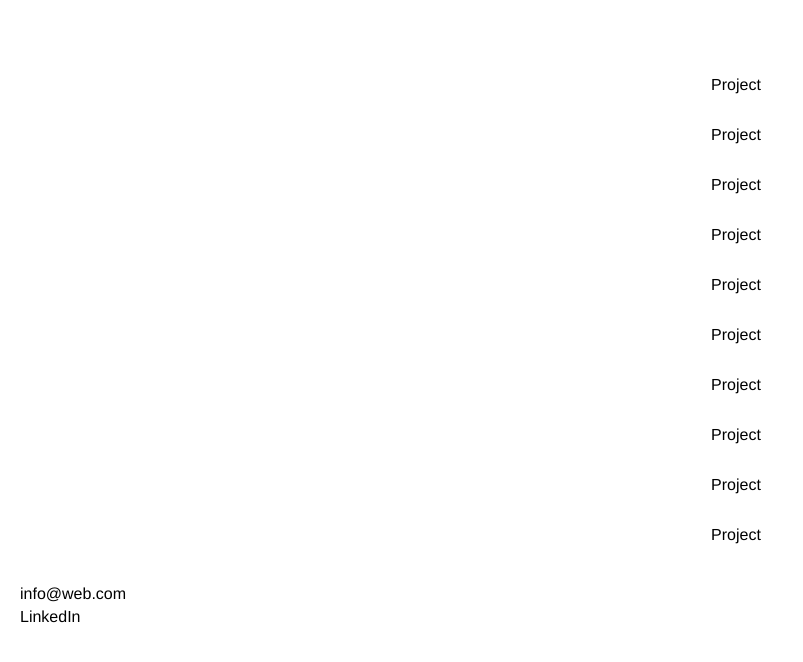
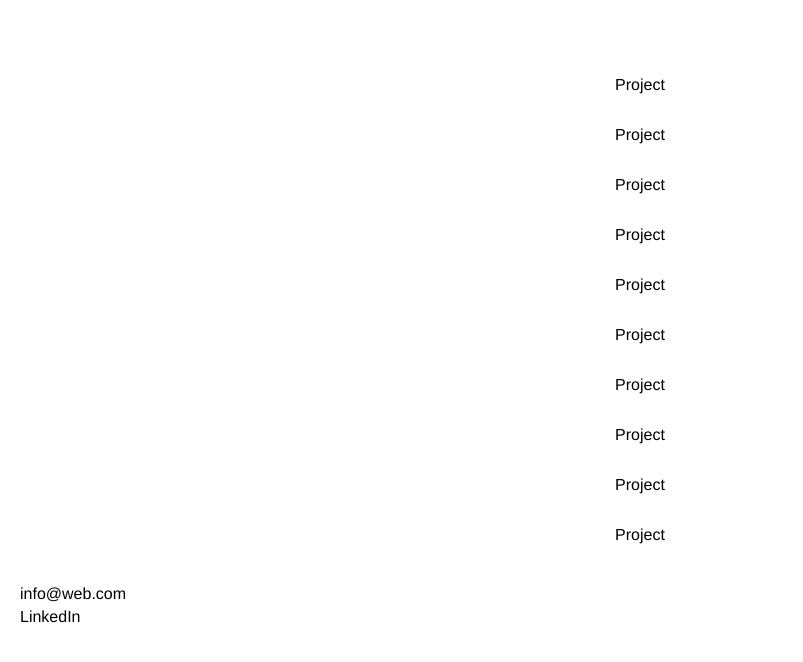
Before and after one commit to hanyadsdoc/portfolio, a Jekyll site: the page built from index.md, in a window 1280 px wide. Shown: the top 662 px of the page, without its empty margins (0-803 px from the left). Built offline with Jekyll 4.4.1, drawn with Linux system fonts in a browser that asks for light colours; our own code applies the rules of GitHub Pages for plain Markdown files.

Commit message:
Updated css

```diff
--- a/assets/style.css
+++ b/assets/style.css
@@ -39,7 +39,7 @@ header h1 {
     display: flex;
     justify-content: center;
     align-items: center;
-    padding: 20px 0px 20px 15%;
+    padding: 20px 0px 20px 0px;
     flex-direction: column;
 }
 
@@ -47,7 +47,7 @@ header h1 {
     margin: 20px 0;
     padding: 20px;
     border: 1px solid #ddd;
-    width: 70%;
+    width: 50%;
     box-sizing: border-box;
     cursor: pointer;
 }
```
